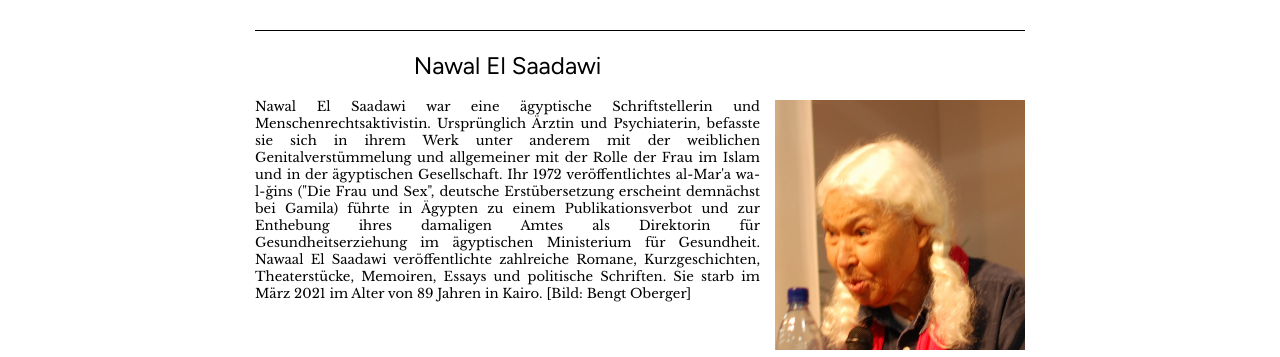
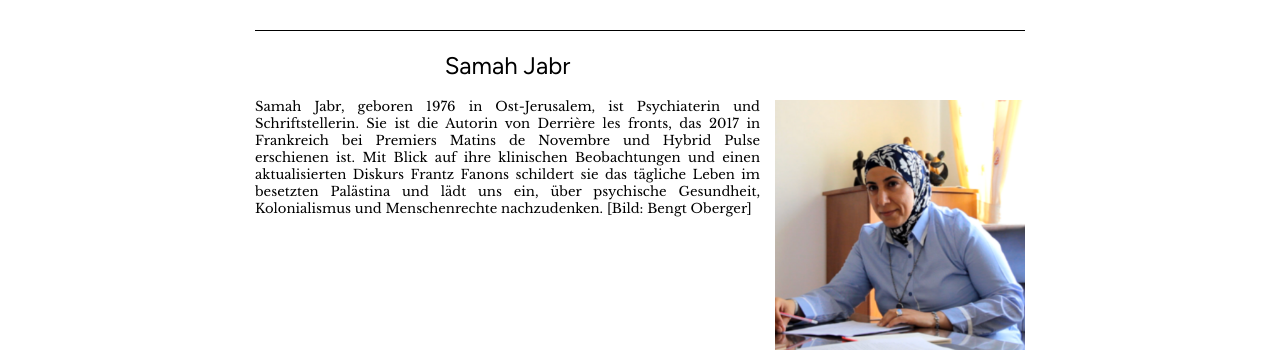
Before and after one commit to haesena/gamila-site, a plain HTML site: page DE/personen.html in a window 1280 px wide. Shown: the part 370-727 px from the top of the page. Drawn offline with nearby package versions, Linux system fonts and the light colour scheme.

Commit message:
Add Samah Jabr description and image in DE FR EN

```diff
--- a/DE/personen.html
+++ b/DE/personen.html
@@ -47,6 +47,14 @@
     <main>
 
       <h1 id="autoren">Autor:innen</h1>
+
+      <div class="author">
+        <h2 class=author_name>Samah Jabr</h2>
+        <img class="author_pic" src="../Images/SamahJabr.png" />
+        <div class="author_description">
+          <p>Samah Jabr, geboren 1976 in Ost-Jerusalem,  ist Psychiaterin und Schriftstellerin. Sie ist die Autorin von Derrière les fronts, das 2017 in Frankreich bei Premiers Matins de Novembre und Hybrid Pulse erschienen ist. Mit Blick auf ihre klinischen Beobachtungen und einen aktualisierten Diskurs Frantz Fanons schildert sie das tägliche Leben im besetzten Palästina und lädt uns ein, über psychische Gesundheit, Kolonialismus und Menschenrechte nachzudenken. [Bild: Bengt Oberger] </p>
+        </div>
+      </div>
 
       <div class="author">
         <h2 class=author_name>Nawal El Saadawi</h2>
```
Also changed, not shown: EN/people.html (+8 -0 lines), FR/personnes.html (+8 -0 lines), Images/SamahJabr.png (added).
